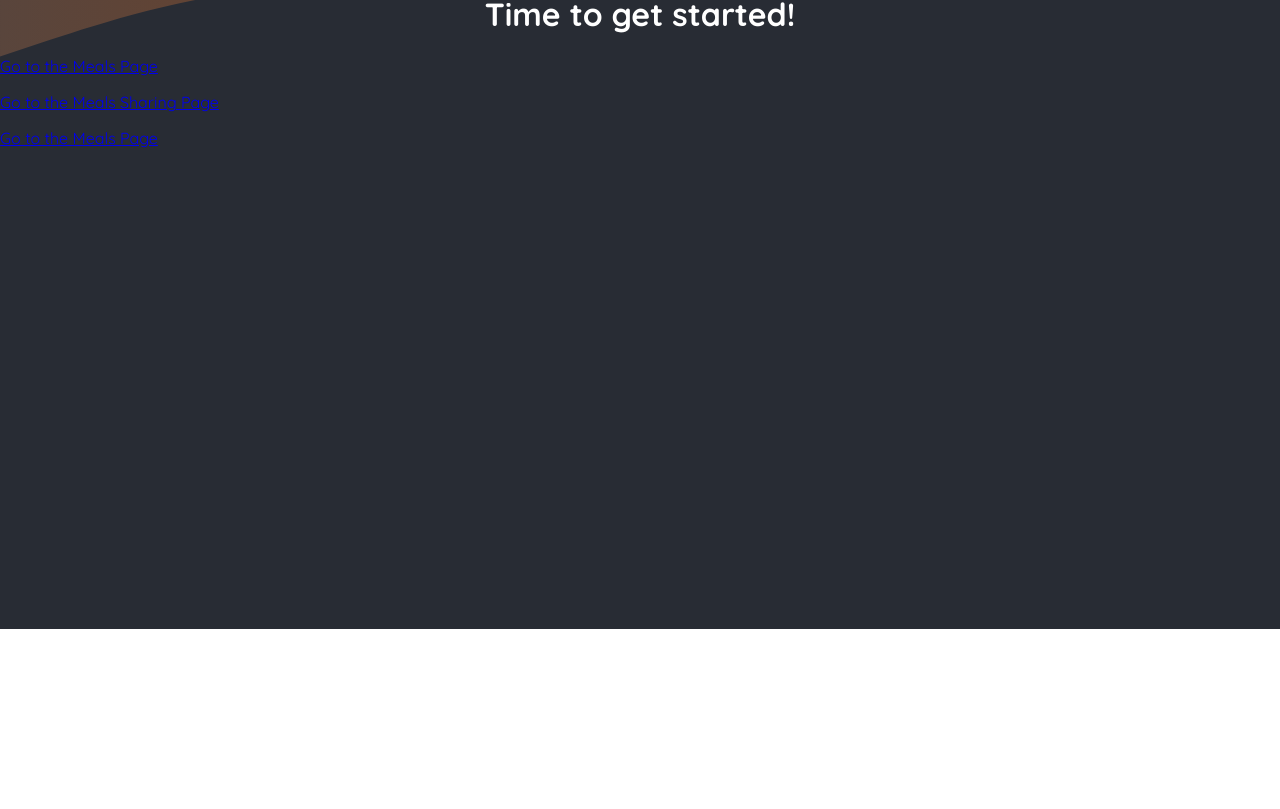
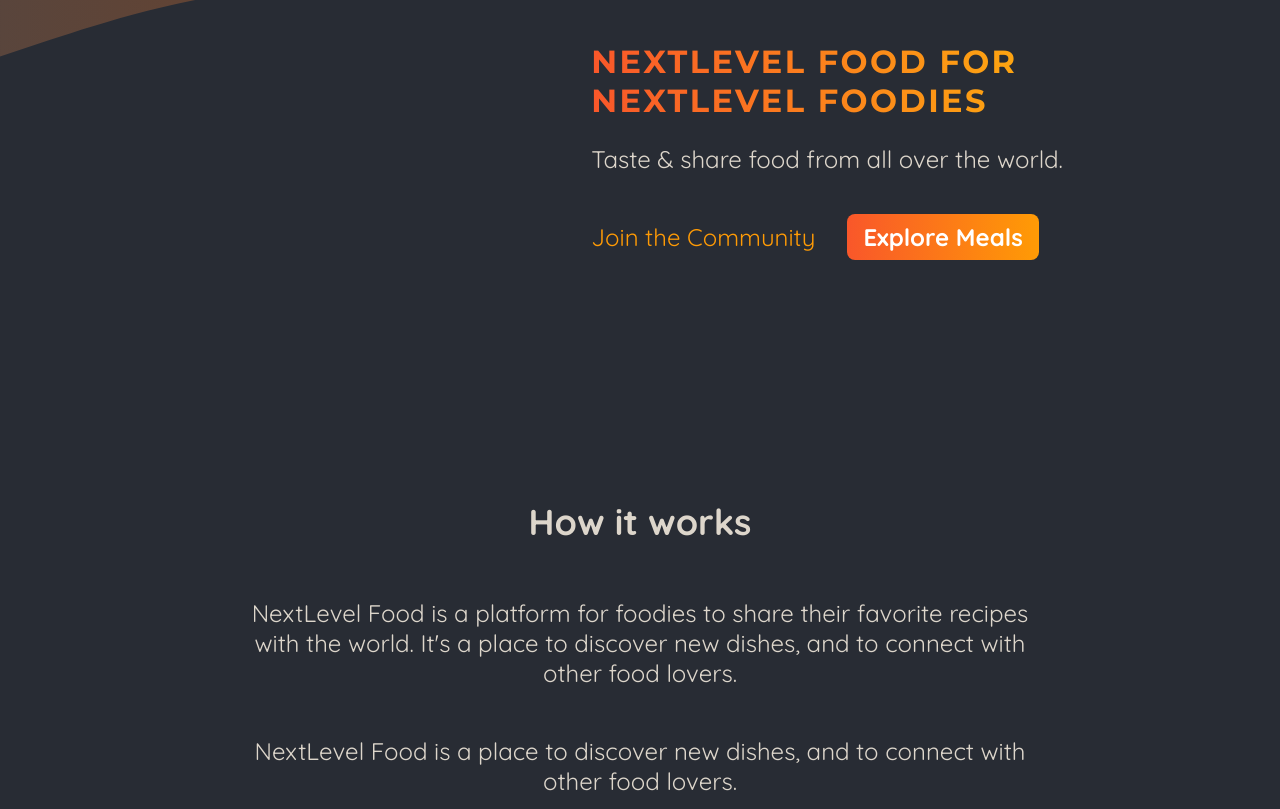
Before and after one commit to Adarsh-Anmol/Meal_Project, a Next.js app: page / in a window 1280 px wide. Shown: the part 171-980 px from the top of the page. Before the commit the page ends 800 px from the top, so only its background shows below. Built offline with nearby package versions, Linux system fonts and the light colour scheme.

Commit message:
2: Modified the front page and added styles

```diff
--- /dev/null
+++ b/app/page.module.css
@@ -0,0 +1,75 @@
+.header {
+  display: flex;
+  gap: 3rem;
+  margin: 3rem auto;
+  width: 90%;
+  max-width: 75rem;
+}
+
+.slideshow {
+  width: 40rem;
+  height: 25rem;
+}
+
+.hero {
+  color: #ddd6cb;
+  font-size: 1.5rem;
+}
+
+.hero h1 {
+  font-size: 2rem;
+  font-weight: bold;
+  font-family: 'Montserrat', sans-serif;
+  letter-spacing: 0.15rem;
+  text-transform: uppercase;
+  background: linear-gradient(90deg, #f9572a, #ffc905);
+  background-clip: text;
+  -webkit-background-clip: text;
+  -webkit-text-fill-color: transparent;
+}
+
+.cta {
+  font-size: 1.5rem;
+  display: flex;
+  gap: 1rem;
+}
+
+.cta a {
+  display: inline-block;
+  margin-top: 1rem;
+  padding: 0.5rem 1rem;
+  border-radius: 0.5rem;
+  background: linear-gradient(90deg, #f9572a, #ff9b05);
+  color: #ffffff;
+  font-weight: bold;
+  text-decoration: none;
+}
+
+.cta a:hover,
+.cta a:active {
+  background: linear-gradient(90deg, #fd4715, #f9b241);
+}
+
+.cta a:first-child {
+  background: transparent;
+  font-weight: normal;
+  color: #ff9b05;
+  padding-left: 0;
+}
+
+.cta a:first-child:hover,
+.cta a:first-child:active {
+  background: transparent;
+  color: #f9b241;
+}
+
+.section {
+  display: flex;
+  flex-direction: column;
+  color: #ddd6cb;
+  font-size: 1.5rem;
+  max-width: 50rem;
+  width: 90%;
+  margin: 2rem auto;
+  text-align: center;
+}
--- a/app/page.tsx
+++ b/app/page.tsx
@@ -1,14 +1,50 @@
 import Link from 'next/link';
+
+import classes from './page.module.css';
 
 export default function Home() {
   return (
-    <main>
-      <h1 style={{ color: 'white', textAlign: 'center' }}>
-        Time to get started!
-      </h1>
-      <p><Link href='/meals'> Go to the Meals Page</Link></p>
-      <p><Link href='/meals/share'> Go to the Meals Sharing Page</Link></p>
-      <p><Link href='/community'> Go to the Meals Page</Link></p>
-    </main>
+    <>
+      <header className={classes.header}>
+        <div className={classes.slideshow}></div>
+        <div>
+          <div className={classes.hero}>
+            <h1>NextLevel Food for NextLevel Foodies</h1>
+            <p>Taste & share food from all over the world.</p>
+          </div>
+          <div className={classes.cta}>
+            <Link href="/community">Join the Community</Link>
+            <Link href="/meals">Explore Meals</Link>
+          </div>
+        </div>
+      </header>
+      <main>
+        <section className={classes.section}>
+          <h2>How it works</h2>
+          <p>
+            NextLevel Food is a platform for foodies to share their favorite
+            recipes with the world. It&apos;s a place to discover new dishes, and to
+            connect with other food lovers.
+          </p>
+          <p>
+            NextLevel Food is a place to discover new dishes, and to connect
+            with other food lovers.
+          </p>
+        </section>
+
+        <section className={classes.section}>
+          <h2>Why NextLevel Food?</h2>
+          <p>
+            NextLevel Food is a platform for foodies to share their favorite
+            recipes with the world. It&apos;s a place to discover new dishes, and to
+            connect with other food lovers.
+          </p>
+          <p>
+            NextLevel Food is a place to discover new dishes, and to connect
+            with other food lovers.
+          </p>
+        </section>
+      </main>
+    </>
   );
 }
```
